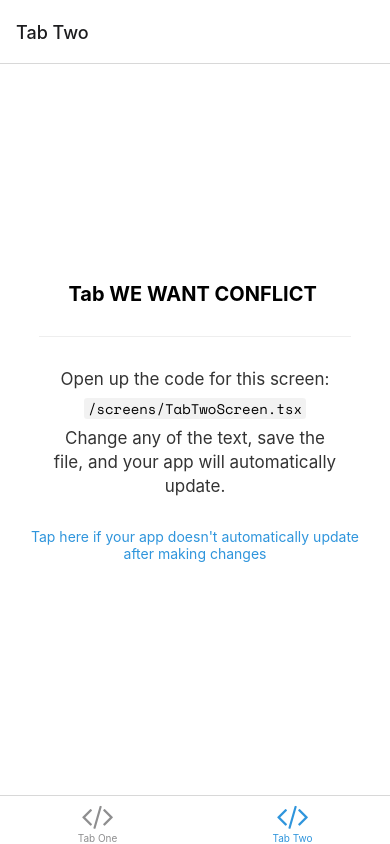
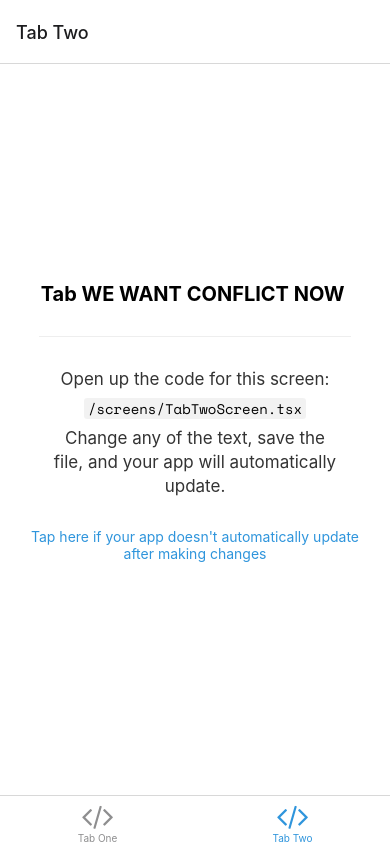
Before and after one commit to haibert/GitTest, a React Native app: screen /TabTwo in a window 390 px wide. Built offline with nearby package versions, Linux system fonts and the light colour scheme; what expo-linking would draw is missing.

Commit message:
cause conflict

```diff
--- a/screens/TabTwoScreen.tsx
+++ b/screens/TabTwoScreen.tsx
@@ -7,7 +7,7 @@ import { Text, View } from '../components/Themed'
 export default function TabTwoScreen() {
     return (
         <View style={styles.container}>
-            <Text style={styles.title}>Tab WE WANT CONFLICT </Text>
+            <Text style={styles.title}>Tab WE WANT CONFLICT NOW </Text>
             <View
                 style={styles.separator}
                 lightColor="#eee"
```
